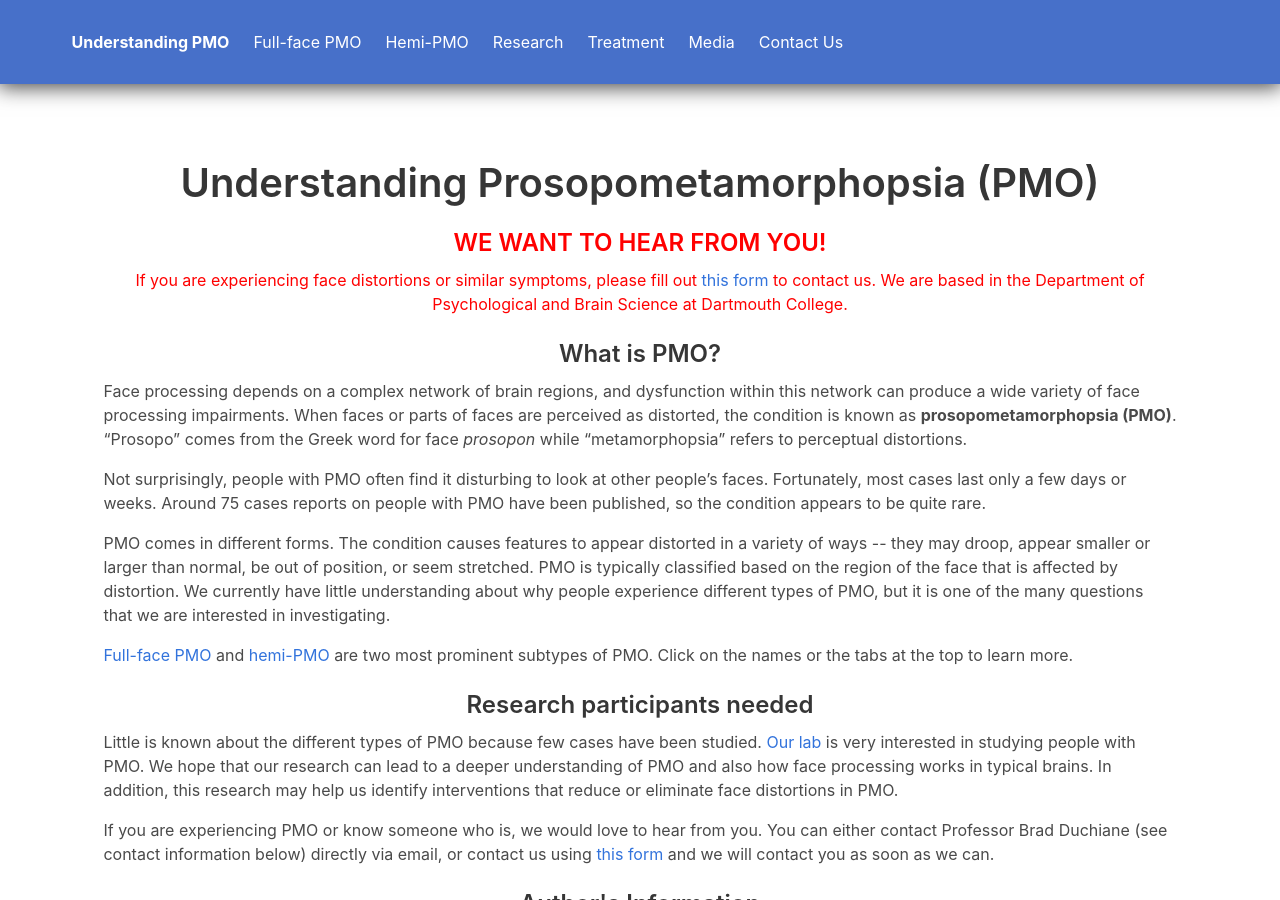
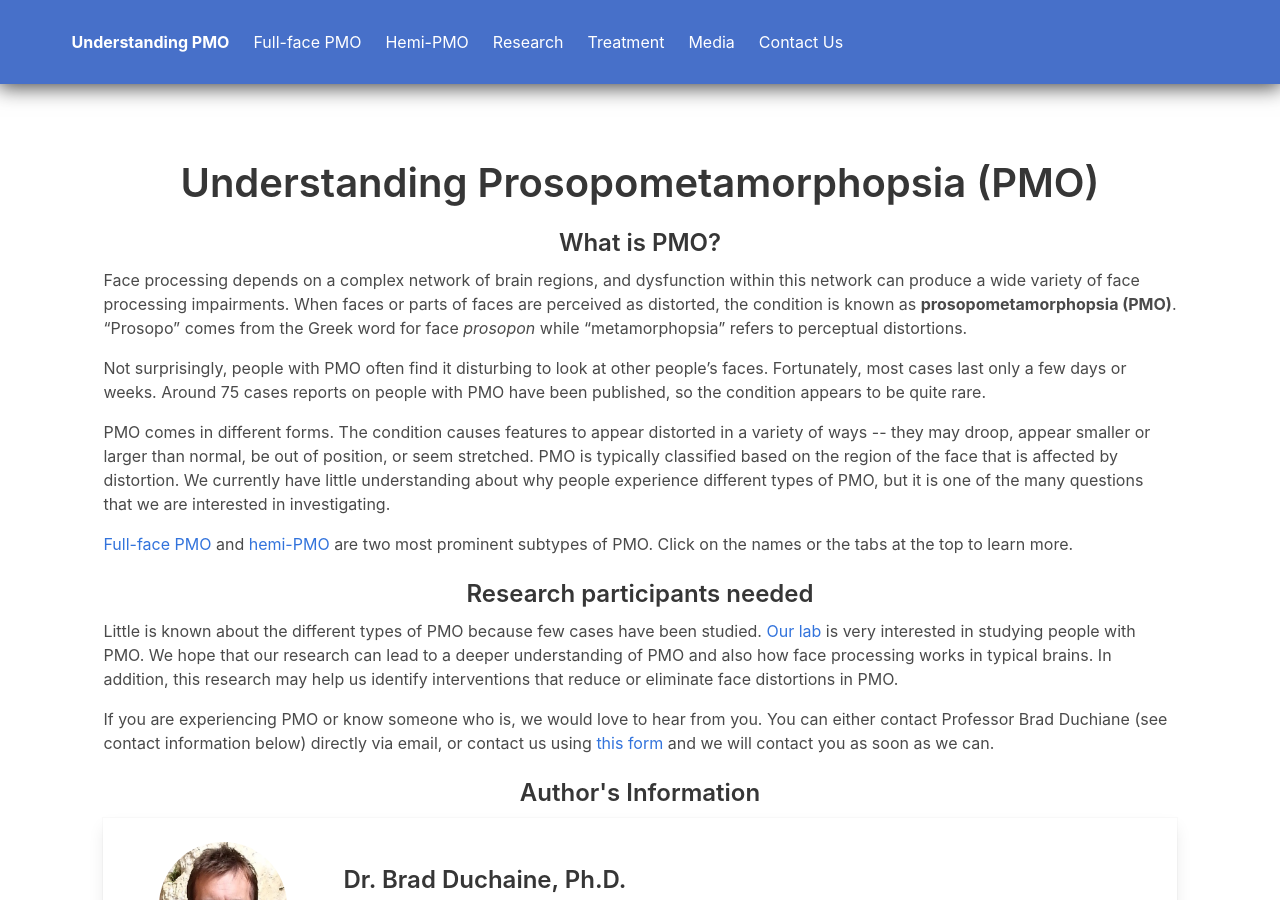
Before and after one commit to ryezyy11/hemiPMO.org, a Jekyll site: the page built from index.html, in a window 1280 px wide and 900 px high. Built offline with Jekyll 4.4.1, drawn with Linux system fonts in a browser that asks for light colours.

Commit message:
Got rid of Red Text from Index

```diff
--- a/index.html
+++ b/index.html
@@ -9,12 +9,6 @@ permalink: /
     <div class="column is-10" style="margin: auto;">
         <article class="content">
             <h2  class="title is-2" >Understanding Prosopometamorphopsia (PMO)</h2>
-        </article>
-        <article class="content">
-            <h2  class="title is-4" style="color:red">WE WANT TO HEAR FROM YOU!</h2>
-            <p style="color:red;text-align: center;">
-                If you are experiencing face distortions or similar symptoms, please fill out <a href="/contact/">this form </a>to contact us. We are based in the Department of Psychological and Brain Science at Dartmouth College.
-            </p>
         </article>
         <article class="content">
             <h2 id="S_Definition" class="title is-4">What is PMO?</h2>
```
Also changed, not shown: 1 other file.
